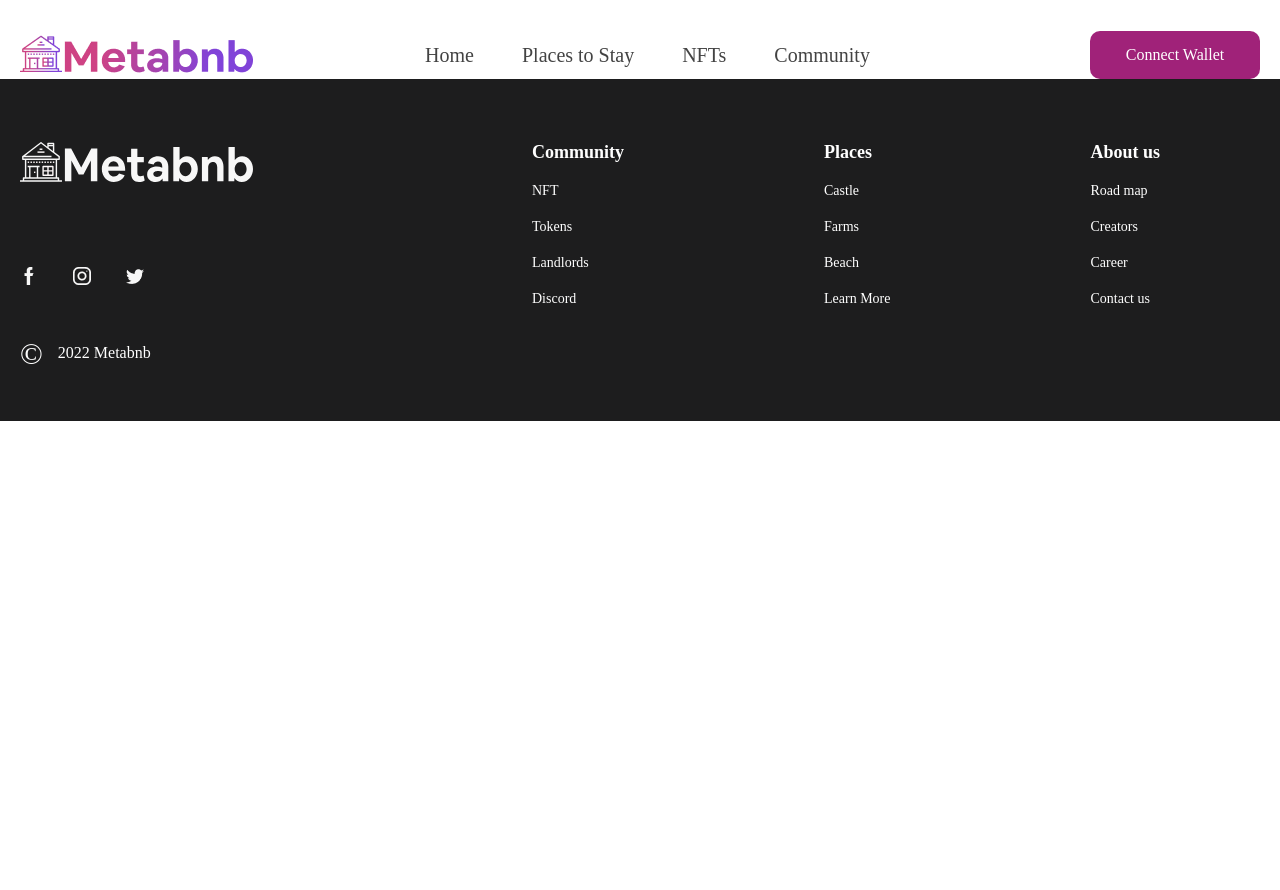
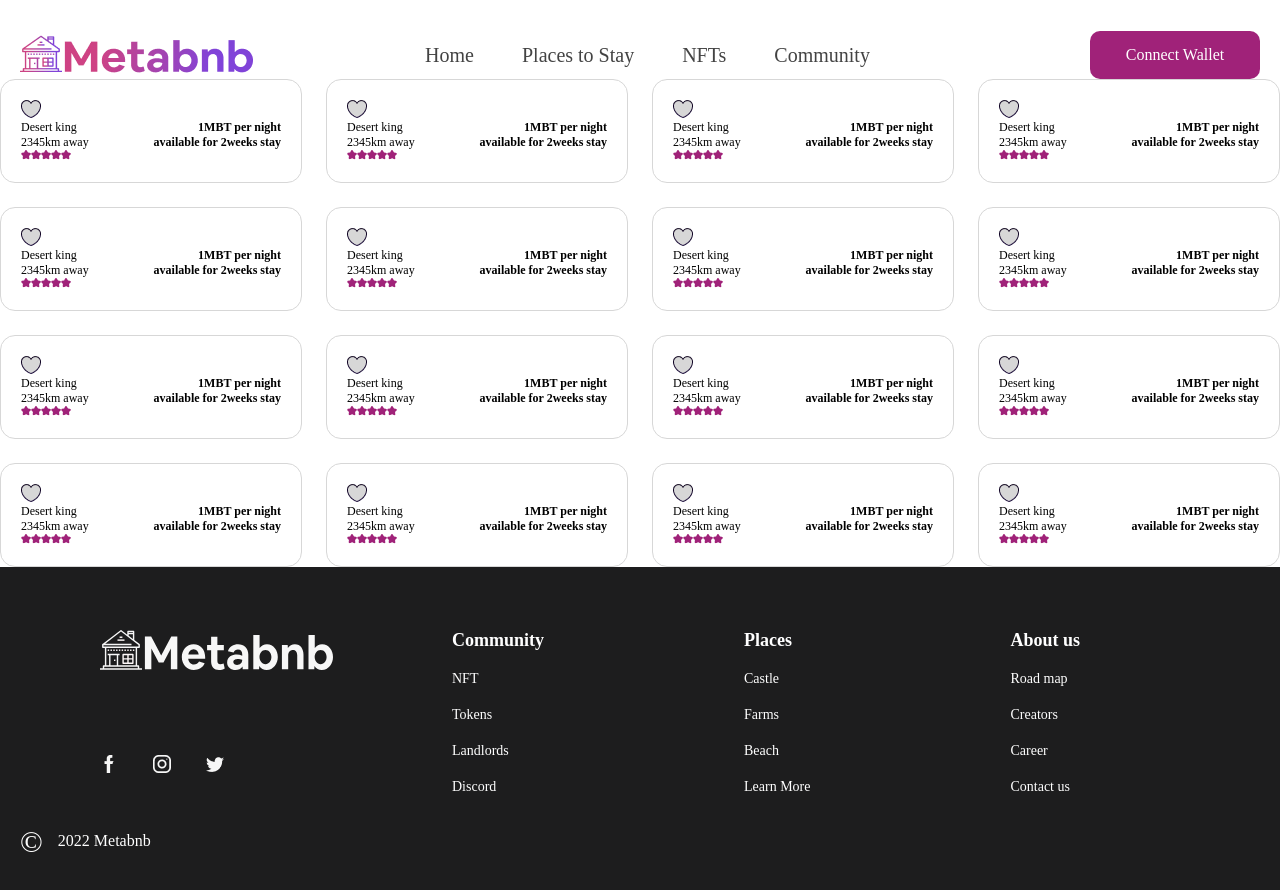
Before and after one commit to damolabolaji/meta-bnb, a React (Create React App) app: page /Placestostay in a window 1280 px wide. Shown: the top 890 px of the page. Before the commit the page ends 800 px from the top, so only its background shows below. Built offline with nearby package versions, Linux system fonts and the light colour scheme; a web font is replaced by a local one.

Commit message:
style: solved overflow problem on homepage

```diff
--- /dev/null
+++ b/src/AllPlaces.js
@@ -0,0 +1,30 @@
+
+import PlacesCard from './components/Places';
+
+const AllPlaces = () => {
+    return (
+
+        <div className="featured-places">
+
+            <PlacesCard/>
+            <PlacesCard/>
+            <PlacesCard/>
+            <PlacesCard/>
+            <PlacesCard/>
+            <PlacesCard/>
+            <PlacesCard/>
+            <PlacesCard/>
+            <PlacesCard/>
+            <PlacesCard/>
+            <PlacesCard/>
+            <PlacesCard/>
+            <PlacesCard/>
+            <PlacesCard/>
+            <PlacesCard/>
+            <PlacesCard/>
+
+        </div>
+     );
+}
+
+export default AllPlaces;
--- a/src/App.js
+++ b/src/App.js
@@ -3,6 +3,7 @@ import logo from './logo.svg';
 import NavBar from './components/Navbar'
 import Footer from './components/Footer';
 import Home from './Home';
+import PlaceToStay from './Placestostay'
 
 
 import { Route, Routes } from 'react-router-dom'
@@ -17,7 +18,7 @@ function App() {
 
         <Routes>
             <Route path='/' element= {<Home/>} />
-
+            <Route path='/Placestostay' element= {<PlaceToStay/>} />
         </Routes>
 
      <Footer />
--- a/src/Featured.js
+++ b/src/Featured.js
@@ -9,7 +9,7 @@ const Featured = () => {
             <h2>Inspiration for your next adventure</h2>
 
             <div className="featured-places">
-                <PlacesCard/>
+                <PlacesCard className={`${classes.indexOne}`}/>
                 <PlacesCard/>
                 <PlacesCard/>
                 <PlacesCard/>
--- a/src/Placestostay.js
+++ b/src/Placestostay.js
@@ -1,8 +1,16 @@
+
+import AllPlaces from "./AllPlaces";
+
+
 const PlaceToStay = () => {
     return (
 
         <div>
+           <div>
 
+           </div>
+
+            <AllPlaces/>
         </div>
      );
 }
--- a/src/components/Places.js
+++ b/src/components/Places.js
@@ -7,8 +7,8 @@ const PlacesCard = ({className}) => {
     return (
         <>
             <div className="card">
-                <div>
-                    <img src="" alt="" className={className} />
+                <div className='nft-bg'>
+
                     <i><img src={Heart} alt="heart icon" /></i>
                 </div>
 
--- a/src/index.css
+++ b/src/index.css
@@ -17,10 +17,11 @@
   margin: 0 auto;
 }
 
+
 section {
   display: flex;
   justify-content: space-between;
-  width: 124rem;
+  max-width: 124rem;
   margin: 0 auto;
 
 }
@@ -83,19 +84,16 @@ nav ul a {
 /* ----- Homepage ----- */
 
 .hero-section {
-  gap: 100px;
   padding: 12.5rem 0 6.7rem;
+  /* flex-wrap: wrap; */
+
 }
-
 .hero-section .intro {
-  justify-content: unset;
-  padding: 3rem 0;
-  height: 400px;
-
+  flex: 48%;
 }
 
 .hero-section img {
-  width: 47.6rem;
+  margin-left: 100px;
 }
 
 .hero-section h1 {
@@ -122,7 +120,7 @@ nav ul a {
 }
 
 .search input {
-  width: 39rem;
+  flex: 60%;
   height: 5.4rem;
   padding: 2rem 1.2rem;
   border-radius: 8px 0 0 8px;
@@ -137,7 +135,7 @@ nav ul a {
 
 .search-btn {
   display: inline-block;
-  width: 23rem;
+  width:37%;
   line-height: 5.4rem;
   border-radius: 0 8px 8px 0;
   text-align: center;
@@ -155,7 +153,10 @@ section.sponsors {
 }
 
 .sponsor-logo {
-  width: 120rem;
+  margin: 0 50px;
+  width: 124rem;
+  display: flex;
+  justify-content: space-between;
 }
 .sponsors img {
   width: 21rem;
@@ -203,7 +204,7 @@ section.sponsors {
   font-weight: 600;
 }
 
-.nft1 {
+.indexOne .nft-bg {
   background-image: url(./images/druid6.png);
   width: 100%;
   height: 200px;
@@ -217,8 +218,12 @@ footer {
   background-color: #1D1D1E;
   margin: 0 auto;
   padding: 6.3rem 0 2rem;
+  max-width: 1440px;
 }
 
+footer > section {
+  margin: 0 100px;
+}
 
 
 section div:first-child {
@@ -230,6 +235,7 @@ section div:first-child {
 .company-details {
   padding-bottom: 20px;
 }
+
 .company-details i {
   margin-right: 3.5rem;
 }
@@ -268,7 +274,7 @@ footer h3 {
 
 footer h4 {
   color: #fff;
-  width: 124rem;
+  max-width: 124rem;
   margin: 0 auto;
   padding: 3rem 0;
   font-size: 1.6rem;
--- a/src/index.js
+++ b/src/index.js
@@ -8,6 +8,7 @@ import {BrowserRouter} from 'react-router-dom'
 const root = ReactDOM.createRoot(document.getElementById('root'));
 root.render(
   <React.StrictMode>
+
     <BrowserRouter>
       <App />
     </BrowserRouter>
```
Also changed, not shown: public/index.html (+0 -9 lines).
